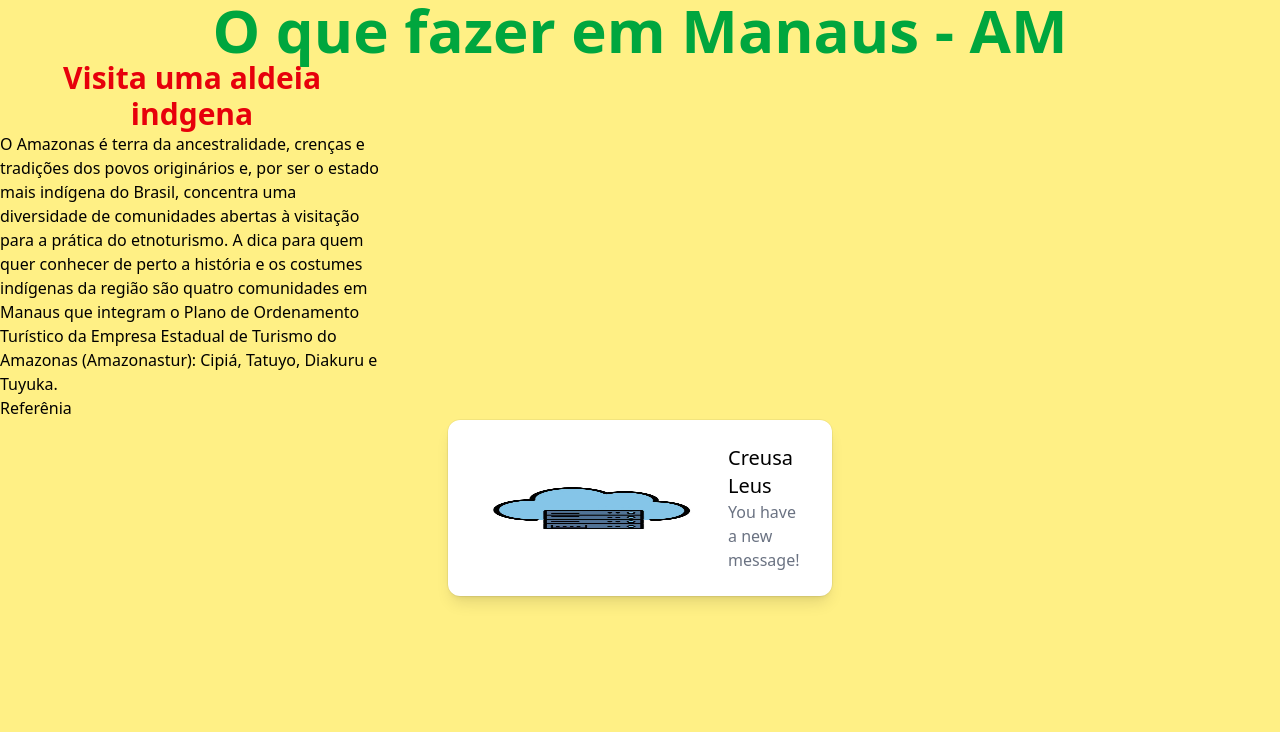
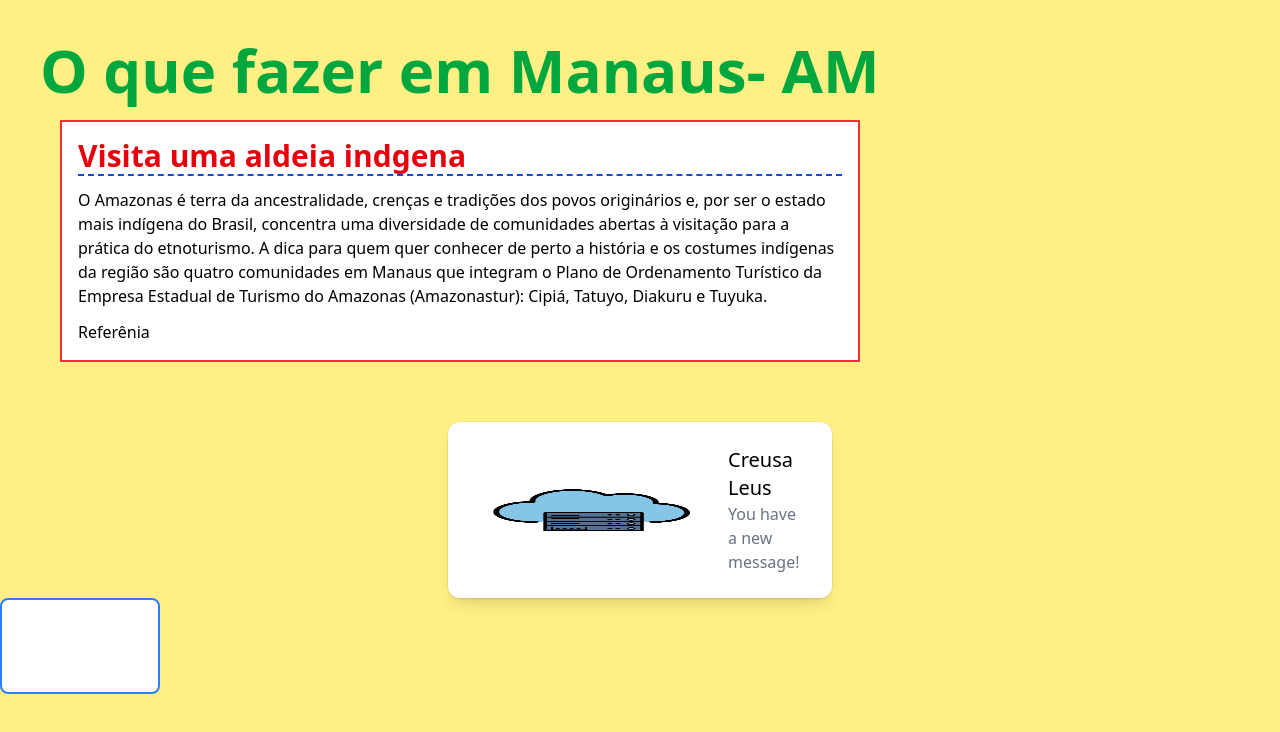
Before and after one commit to LS-F/Estudos_FullStack, a website: page index.html in a window 1280 px wide. Drawn offline with Linux system fonts and the light colour scheme.

Commit message:
Estudando Tailwind

```diff
--- a/index.html
+++ b/index.html
@@ -5,16 +5,18 @@
     <link href="src/style/style_output.css" rel="stylesheet">
     <title>Teste</title>
 </head>
-<body class="mx-auto bg-yellow-200">
-    <h2 class="text-6xl font-bold text-green-600 text-center gap-x-4">O que fazer em Manaus - AM</h2>
-    <div class="mx-auto gap-x-4 items">
-        <section class="max-w-sm items-center">
-            <h3 class="text-3xl font-bold text-red-600 text-center space-x-2">Visita uma aldeia indgena</h3>
+<body class="bg-yellow-200">
+    <div class=" mx-auto p-10  ">
+        <h2 class="text-6xl font-bold text-green-600">O que fazer em Manaus- AM</h2>
+        <div class="mx-auto p-5">
+            <section class=" space-y-3 p-4 border-2 border-red-500 bg-white w-200">
+                <h3 class="text-3xl font-bold text-red-600 border-b-2 border-dashed border-blue-700">Visita uma aldeia indgena</h3>
                 <p>O Amazonas é terra da ancestralidade, crenças e tradições dos povos originários e, por ser o estado mais indígena do Brasil, concentra uma diversidade de comunidades abertas à visitação para a prática do etnoturismo.
                     A dica para quem quer conhecer de perto a história e os costumes indígenas da região são quatro comunidades em Manaus que integram o Plano de Ordenamento Turístico da Empresa Estadual de Turismo do Amazonas (Amazonastur): Cipiá, Tatuyo, Diakuru e Tuyuka.
                 </p>
                 <a href="https://www.amazonastur.am.gov.br/conheca-quatro-comunidades-indigenas-abertas-a-visitacao-em-manaus/" target="_blank">Referênia</a>
             </section>
+        </div>
     </div>
     <div class="mx-auto flex max-w-sm items-center gap-x-4 rounded-xl bg-white p-6 shadow-lg outline outline-black/5 dark:bg-slate-800 dark:shadow-none dark:-outline-offset-1 dark:outline-white/10">
      <img class="size-60 shrink-0 max-h-17" src="src/images/cloud-nuuvem.jpg" alt="ChitChat Logo" />
@@ -23,5 +25,8 @@
             <p class="text-gray-500 dark:text-gray-400">You have a new message!</p>
         </div>
     </div>
+
+    <div class="border-2 border-blue-500 rounded-lg w-40 h-24 bg-white"></div>
+
 </body>
 </html>
--- a/package.json
+++ b/package.json
@@ -4,5 +4,8 @@
   },
   "devDependencies": {
     "tailwindcss": "^4.1.16"
+  },
+  "scripts": {
+    "dev:css": "npx @tailwindcss/cli -i ./src/style/style_input.css -o ./src/style/style_output.css --watch"
   }
 }
```
Lines whose indentation alone changed are shown as unchanged.
